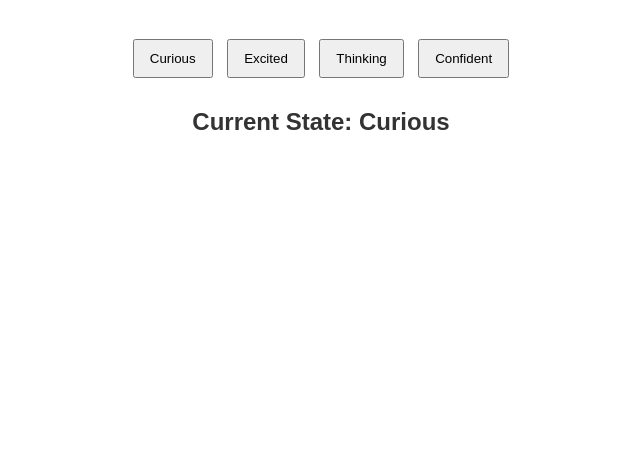
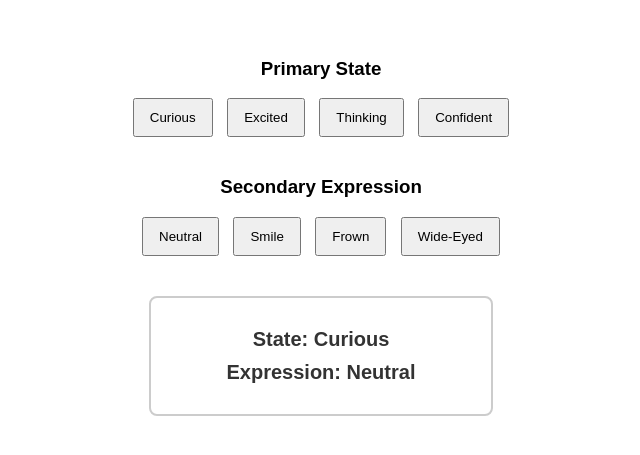
Before and after one commit to Abhijay-Nagal/fenivo, a website built with Vite: page index.html in a window 1280 px wide. Both pictures are taken after a click on the button "Curious". Shown: the part 111-566 px from the top of the page, without its empty margins (319-959 px from the left). Built offline with nearby package versions, Linux system fonts and the light colour scheme.

Commit message:
feat: implement phase 2 expression logic and UI

```diff
--- a/core/FenivoCore.js
+++ b/core/FenivoCore.js
@@ -1,29 +1,38 @@
 /**
  * FenivoCore
  * The framework-agnostic core IP logic.
- * Handles internal state management and event emission.
+ * Handles primary emotional states and secondary expressions.
  */
 export class FenivoCore {
   constructor() {
-    // Defined base states for Phase 1
+    // Primary States (Phase 1)
     this.validStates = ['Curious', 'Excited', 'Thinking', 'Confident'];
+    this.currentState = 'Curious';
 
-    // Initial default state
-    this.currentState = 'Curious';
+    // Secondary Expressions (Phase 2)
+    this.validExpressions = ['Neutral', 'Smile', 'Frown', 'Wide-Eyed'];
+    this.currentExpression = 'Neutral';
 
     // Array to hold listener callbacks
     this.listeners = [];
   }
 
   /**
-   * Returns the current state.
+   * Returns the primary state.
    */
   getState() {
     return this.currentState;
   }
 
   /**
-   * Updates the internal state if valid, and notifies all listeners.
+   * Returns the secondary expression.
+   */
+  getExpression() {
+    return this.currentExpression;
+  }
+
+  /**
+   * Updates the primary state if valid, and notifies all listeners.
    * @param {string} newState
    */
   setState(newState) {
@@ -36,17 +45,39 @@ export class FenivoCore {
   }
 
   /**
+   * Updates the secondary expression if valid, and notifies all listeners.
+   * @param {string} newExpression
+   */
+  setExpression(newExpression) {
+    if (this.validExpressions.includes(newExpression)) {
+      this.currentExpression = newExpression;
+      this.notifyListeners();
+    } else {
+      console.warn(`[FenivoCore] Warning: '${newExpression}' is not a valid expression.`);
+    }
+  }
+
+  /**
    * Allows external modules (like the UI) to subscribe to state changes.
    * @param {function} callback
    */
   subscribe(callback) {
     this.listeners.push(callback);
+    // Immediately invoke the callback so the UI synchronizes upon subscription
+    callback({
+      state: this.currentState,
+      expression: this.currentExpression
+    });
   }
 
   /**
-   * Triggers all subscribed callbacks with the new state.
+   * Triggers all subscribed callbacks with the complete current profile.
    */
   notifyListeners() {
-    this.listeners.forEach(callback => callback(this.currentState));
+    const payload = {
+      state: this.currentState,
+      expression: this.currentExpression
+    };
+    this.listeners.forEach(callback => callback(payload));
   }
 }
--- a/demo/main.js
+++ b/demo/main.js
@@ -3,20 +3,34 @@ import { FenivoCore } from '../core/FenivoCore.js';
 // 1. Instantiate the Core IP
 const fenivo = new FenivoCore();
 
-// 2. Grab DOM elements
+// 2. Grab DOM elements for States
 const stateDisplay = document.getElementById('state-display');
 const btnCurious = document.getElementById('btn-curious');
 const btnExcited = document.getElementById('btn-excited');
 const btnThinking = document.getElementById('btn-thinking');
 const btnConfident = document.getElementById('btn-confident');
 
-// 3. Subscribe to core state changes
-fenivo.subscribe((newState) => {
-  stateDisplay.textContent = `Current State: ${newState}`;
+// 3. Grab DOM elements for Expressions
+const expressionDisplay = document.getElementById('expression-display');
+const btnNeutral = document.getElementById('btn-neutral');
+const btnSmile = document.getElementById('btn-smile');
+const btnFrown = document.getElementById('btn-frown');
+const btnWideEyed = document.getElementById('btn-wide-eyed');
+
+// 4. Subscribe to core updates (Now handles combined payload)
+fenivo.subscribe((payload) => {
+  stateDisplay.textContent = `State: ${payload.state}`;
+  expressionDisplay.textContent = `Expression: ${payload.expression}`;
 });
 
-// 4. Attach event listeners to buttons to trigger core updates
+// 5. Attach event listeners for States
 btnCurious.addEventListener('click', () => fenivo.setState('Curious'));
 btnExcited.addEventListener('click', () => fenivo.setState('Excited'));
 btnThinking.addEventListener('click', () => fenivo.setState('Thinking'));
 btnConfident.addEventListener('click', () => fenivo.setState('Confident'));
+
+// 6. Attach event listeners for Expressions
+btnNeutral.addEventListener('click', () => fenivo.setExpression('Neutral'));
+btnSmile.addEventListener('click', () => fenivo.setExpression('Smile'));
+btnFrown.addEventListener('click', () => fenivo.setExpression('Frown'));
+btnWideEyed.addEventListener('click', () => fenivo.setExpression('Wide-Eyed'));
--- a/index.html
+++ b/index.html
@@ -3,25 +3,43 @@
   <head>
     <meta charset="UTF-8" />
     <meta name="viewport" content="width=device-width, initial-scale=1.0" />
-    <title>Fenivo - Core State Demo</title>
+    <title>Fenivo - Phase 2 Demo</title>
     <style>
       body { font-family: sans-serif; display: flex; flex-direction: column; align-items: center; margin-top: 50px; }
-      .button-group { margin-top: 20px; }
+      .control-section { margin-top: 20px; text-align: center; }
+      .button-group { margin-top: 10px; }
       button { margin: 0 5px; padding: 10px 15px; cursor: pointer; }
-      #state-display { font-size: 24px; font-weight: bold; margin-top: 30px; color: #333; }
+      .display-board { margin-top: 40px; padding: 20px; border: 2px solid #ccc; border-radius: 8px; text-align: center; min-width: 300px; }
+      .display-item { font-size: 20px; font-weight: bold; margin: 10px 0; color: #333; }
     </style>
   </head>
   <body>
     <h1>Fenivo MVP Demonstration</h1>
 
-    <div class="button-group">
-      <button id="btn-curious">Curious</button>
-      <button id="btn-excited">Excited</button>
-      <button id="btn-thinking">Thinking</button>
-      <button id="btn-confident">Confident</button>
+    <div class="control-section">
+      <h3>Primary State</h3>
+      <div class="button-group">
+        <button id="btn-curious">Curious</button>
+        <button id="btn-excited">Excited</button>
+        <button id="btn-thinking">Thinking</button>
+        <button id="btn-confident">Confident</button>
+      </div>
     </div>
 
-    <div id="state-display">Current State: Curious</div>
+    <div class="control-section">
+      <h3>Secondary Expression</h3>
+      <div class="button-group">
+        <button id="btn-neutral">Neutral</button>
+        <button id="btn-smile">Smile</button>
+        <button id="btn-frown">Frown</button>
+        <button id="btn-wide-eyed">Wide-Eyed</button>
+      </div>
+    </div>
+
+    <div class="display-board">
+      <div id="state-display" class="display-item">State: --</div>
+      <div id="expression-display" class="display-item">Expression: --</div>
+    </div>
 
     <script type="module" src="/demo/main.js"></script>
   </body>
```
